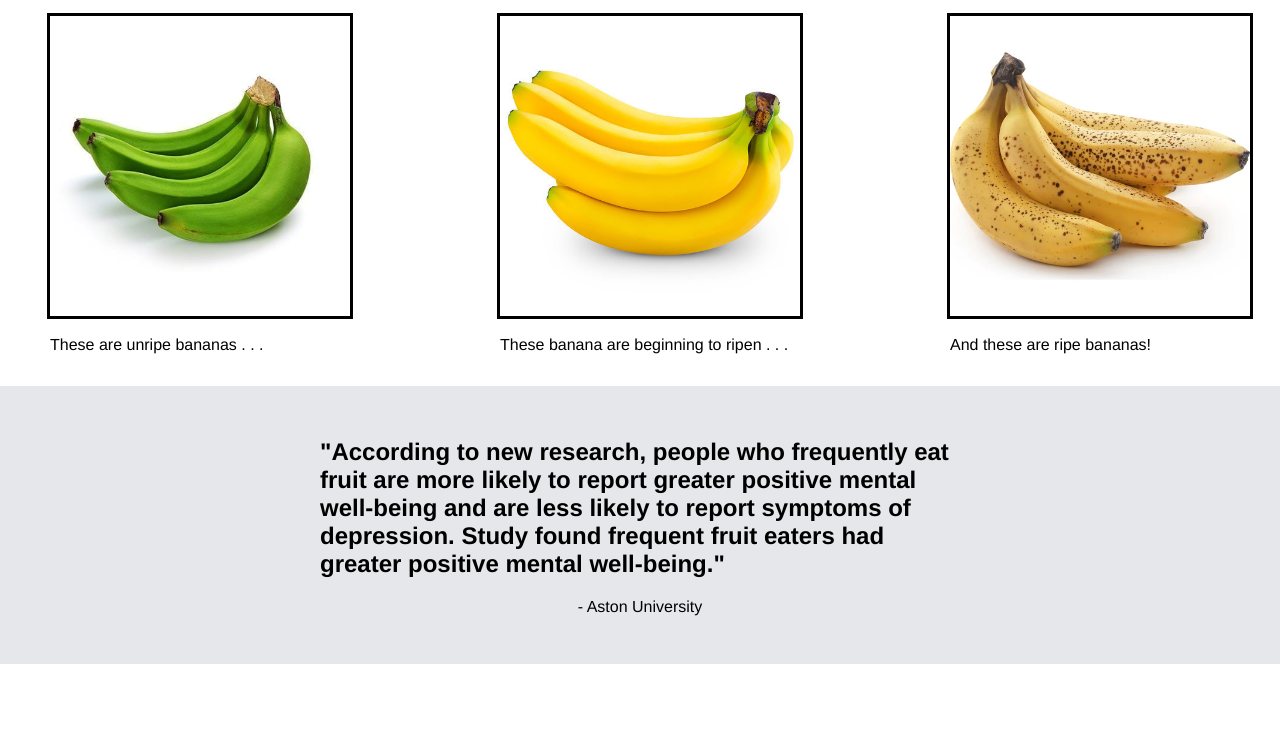
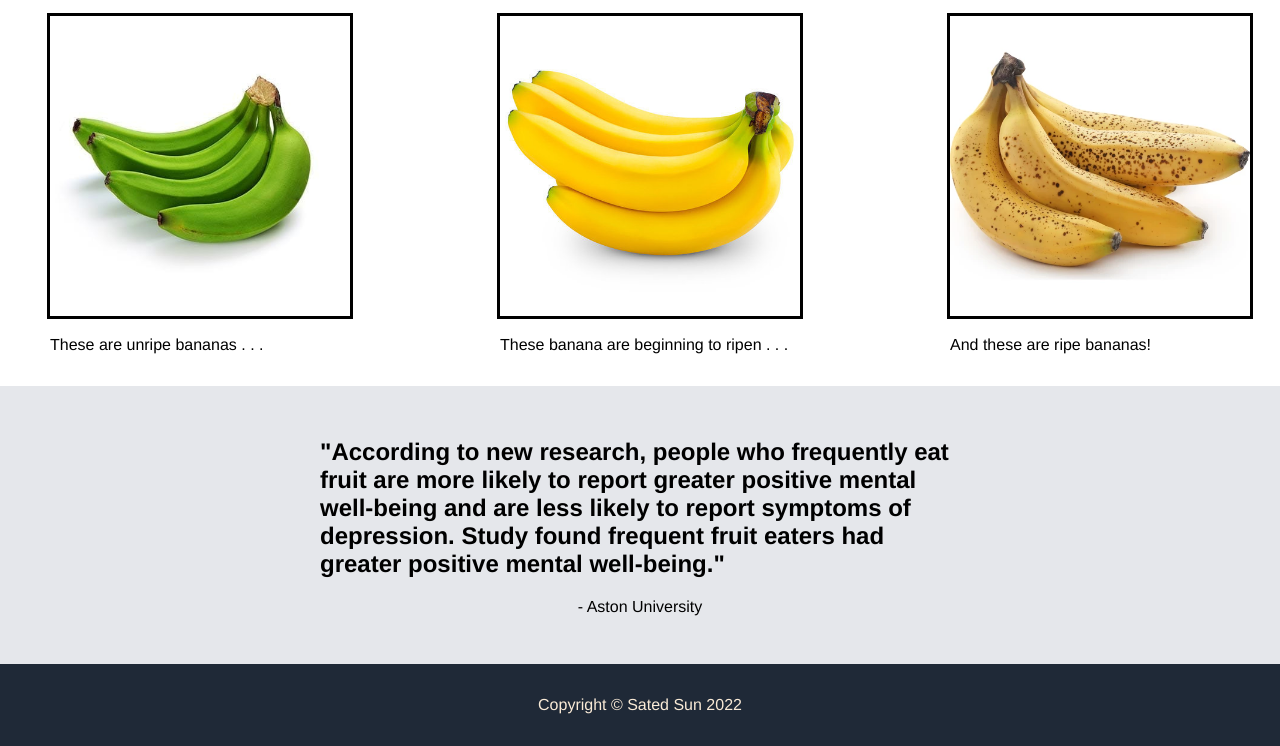
Before and after one commit to AlexAsciutto/landing-page, a plain HTML site: page index.html in a window 1280 px wide. Shown: the part 597-1343 px from the top of the page. Before the commit the page ends 1261 px from the top, so only its background shows below. Drawn offline with Linux system fonts and the light colour scheme.

Commit message:
Create footer

```diff
--- a/index.html
+++ b/index.html
@@ -57,5 +57,11 @@
         <div class="citation">- Aston University</div>
     </div>
 
+
+    <!--FOOTER-->
+
+    <div class="footer">
+        <div class="copyright"><li><a href="">Copyright © Sated Sun 2022</a></li></div>
+    </div>
 </body>
 </html>
--- a/style.css
+++ b/style.css
@@ -114,3 +114,13 @@ li.img {
 .quote {
     width: 50%;
 }
+
+.footer {
+    background-color: #1f2937;
+    display: flex;
+    justify-content: center;
+    align-items: center;
+    padding:32px;
+    list-style: none;
+
+}
```
